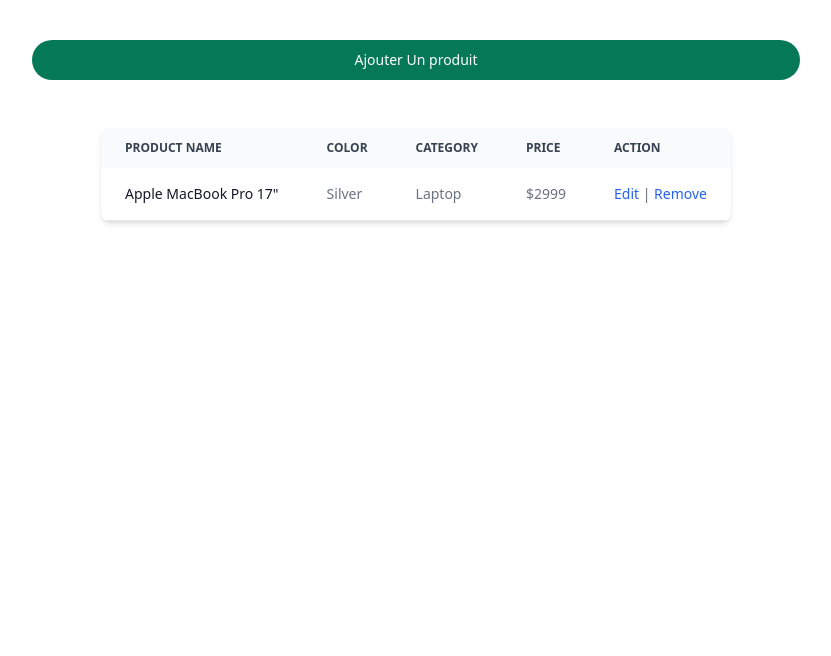
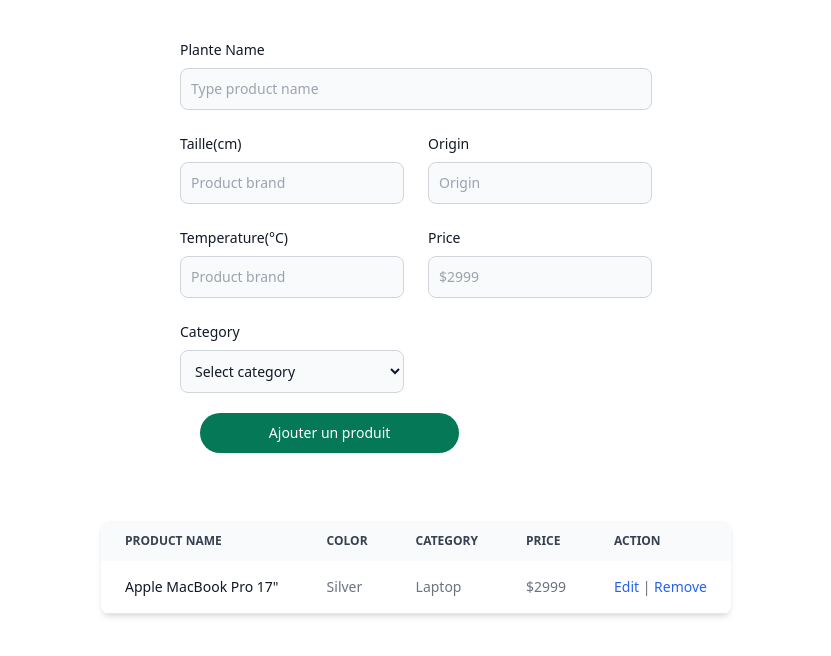
Before and after one commit to IsmailOuali/O-PEP, a PHP site: page /produit-admin.php in a window 1280 px wide. Shown: the top 656 px of the page, without its empty margins (224-1055 px from the left). Run offline with PHP 8.4, Linux system fonts and the light colour scheme.

Commit message:
Admin add product

```diff
--- a/produit-admin.php
+++ b/produit-admin.php
@@ -1,3 +1,20 @@
+<?php
+    include 'config.php';
+
+    if(@$_POST['Addproduct']){
+        $Pname = $_POST['name'];
+        $Origin = $_POST['origine'];
+        $Taille = $_POST['taille'];
+        $Temperature = $_POST['temperature'];
+        $Prix = $_POST['prix'];
+
+        $sql = "INSERT into plante (nom, origine, taille, Température, prix) values('$Pname', '$Origin', '$Taille', '$Temperature', $Prix)";
+        $req = mysqli_query($conn, $sql);
+
+        $sql = "SELECT ";
+    }
+?>
+
 <!DOCTYPE html>
 <html lang="en">
 
@@ -10,10 +27,59 @@
 
 <body>
     <div class="countainer pt-10 flex flex-col items-center justify-center">
-        <a
-            class="w-3/5 text-white bg-green-700 hover:bg-green-800 focus:outline-none focus:ring-4 focus:ring-green-300 font-medium rounded-full text-sm px-5 py-2.5 text-center me-2 mb-2 dark:bg-green-600 dark:hover:bg-green-700 dark:focus:ring-green-800">
-            Ajouter Un produit
-        </a>
+        <form action="#" method="post">
+            <div class="grid gap-4 sm:grid-cols-2 sm:gap-6">
+                <div class="sm:col-span-2">
+                    <label for="name" class="block mb-2 text-sm font-medium text-gray-900 dark:text-white">Plante
+                        Name</label>
+                    <input type="text" name="name" id="name"
+                        class="bg-gray-50 border border-gray-300 text-gray-900 text-sm rounded-lg focus:ring-primary-600 focus:border-primary-600 block w-full p-2.5 dark:bg-gray-700 dark:border-gray-600 dark:placeholder-gray-400 dark:text-white dark:focus:ring-primary-500 dark:focus:border-primary-500"
+                        placeholder="Type product name" required="">
+                </div>
+                <div class="w-full">
+                    <label for="brand"
+                        class="block mb-2 text-sm font-medium text-gray-900 dark:text-white">Taille(cm)</label>
+                    <input type="text" name="taille" id="brand"
+                        class="bg-gray-50 border border-gray-300 text-gray-900 text-sm rounded-lg focus:ring-primary-600 focus:border-primary-600 block w-full p-2.5 dark:bg-gray-700 dark:border-gray-600 dark:placeholder-gray-400 dark:text-white dark:focus:ring-primary-500 dark:focus:border-primary-500"
+                        placeholder="Product brand" required="">
+                </div>
+                <div class="w-full">
+                    <label for="brand"
+                        class="block mb-2 text-sm font-medium text-gray-900 dark:text-white">Origin</label>
+                    <input type="text" name="origine" id="brand"
+                        class="bg-gray-50 border border-gray-300 text-gray-900 text-sm rounded-lg focus:ring-primary-600 focus:border-primary-600 block w-full p-2.5 dark:bg-gray-700 dark:border-gray-600 dark:placeholder-gray-400 dark:text-white dark:focus:ring-primary-500 dark:focus:border-primary-500"
+                        placeholder="Origin" required="">
+                </div>
+                <div class="w-full">
+                    <label for="brand"
+                        class="block mb-2 text-sm font-medium text-gray-900 dark:text-white">Temperature(°C)</label>
+                    <input type="text" name="temperature" id="brand"
+                        class="bg-gray-50 border border-gray-300 text-gray-900 text-sm rounded-lg focus:ring-primary-600 focus:border-primary-600 block w-full p-2.5 dark:bg-gray-700 dark:border-gray-600 dark:placeholder-gray-400 dark:text-white dark:focus:ring-primary-500 dark:focus:border-primary-500"
+                        placeholder="Product brand" required="">
+                </div>
+                <div class="w-full">
+                    <label for="price"
+                        class="block mb-2 text-sm font-medium text-gray-900 dark:text-white">Price</label>
+                    <input type="number" name="prix" id="price"
+                        class="bg-gray-50 border border-gray-300 text-gray-900 text-sm rounded-lg focus:ring-primary-600 focus:border-primary-600 block w-full p-2.5 dark:bg-gray-700 dark:border-gray-600 dark:placeholder-gray-400 dark:text-white dark:focus:ring-primary-500 dark:focus:border-primary-500"
+                        placeholder="$2999" required="">
+                </div>
+                <div>
+                    <label for="category"
+                        class="block mb-2 text-sm font-medium text-gray-900 dark:text-white">Category</label>
+                    <select id="category"
+                        class="bg-gray-50 border border-gray-300 text-gray-900 text-sm rounded-lg focus:ring-primary-500 focus:border-primary-500 block w-full p-2.5 dark:bg-gray-700 dark:border-gray-600 dark:placeholder-gray-400 dark:text-white dark:focus:ring-primary-500 dark:focus:border-primary-500">
+                        <option selected="">Select category</option>
+                        <option value="1">Décoration</option>
+                        <option value="2">Médicinale</option>
+                        <option value="3">Agricole</option>
+                    </select>
+                </div>
+            </div>
+            <div class="btn m-5">
+                <input type="submit" name="Addproduct" value="Ajouter un produit" class="w-3/5 text-white bg-green-700 hover:bg-green-800 focus:outline-none focus:ring-4 focus:ring-green-300 font-medium rounded-full text-sm px-5 py-2.5 text-center me-2 mb-2 dark:bg-green-600 dark:hover:bg-green-700 dark:focus:ring-green-800" value="Ajouter un produit">
+            </div>
+        </form>
 
 
         <div class="relative overflow-x-auto shadow-md sm:rounded-lg my-10">
--- a/role.php
+++ b/role.php
@@ -3,7 +3,6 @@
 session_start();
 $id = $_SESSION['id'];
 
-echo $id;
 if (@$_POST['Cbtn']) {
     $sqlClient = "UPDATE users SET id_role = 1 where id = $id";
     $reqClient = mysqli_query($conn, $sqlClient);
```
Also changed, not shown: login.php (+14 -5 lines).
